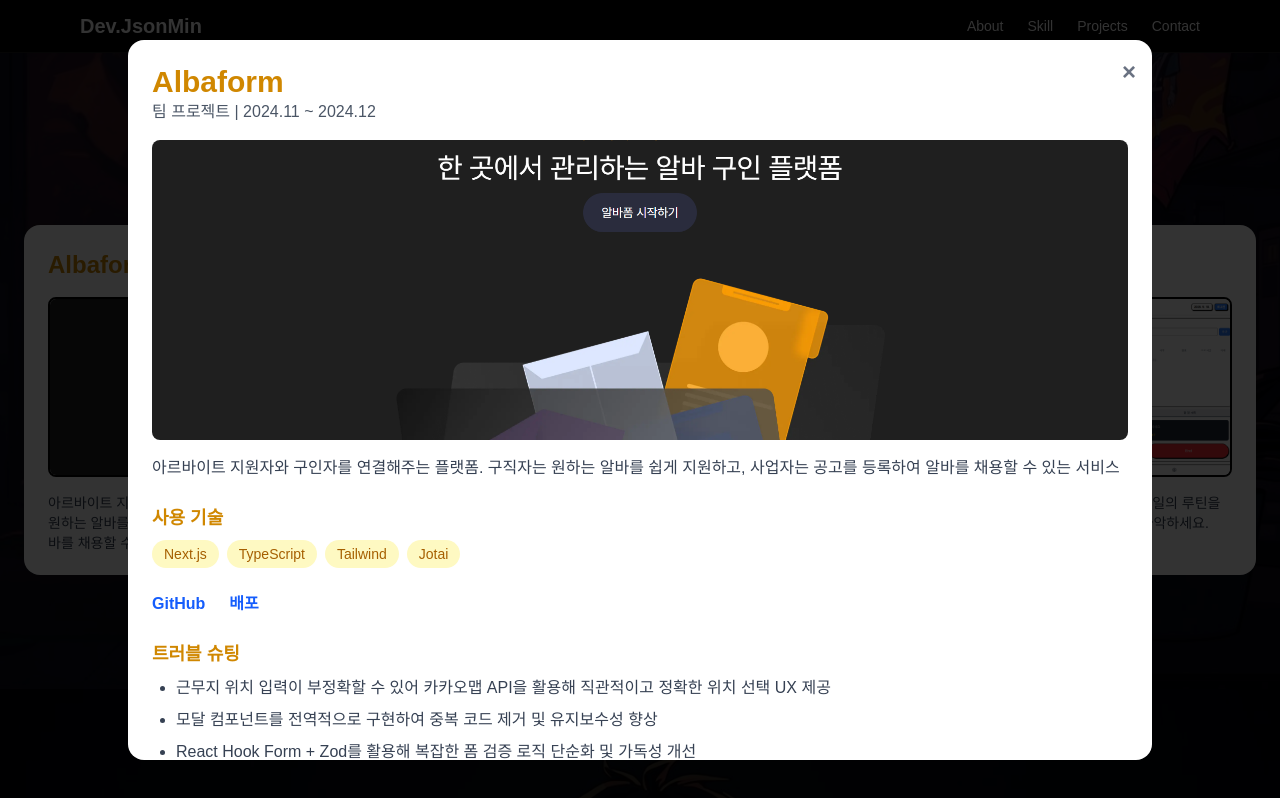
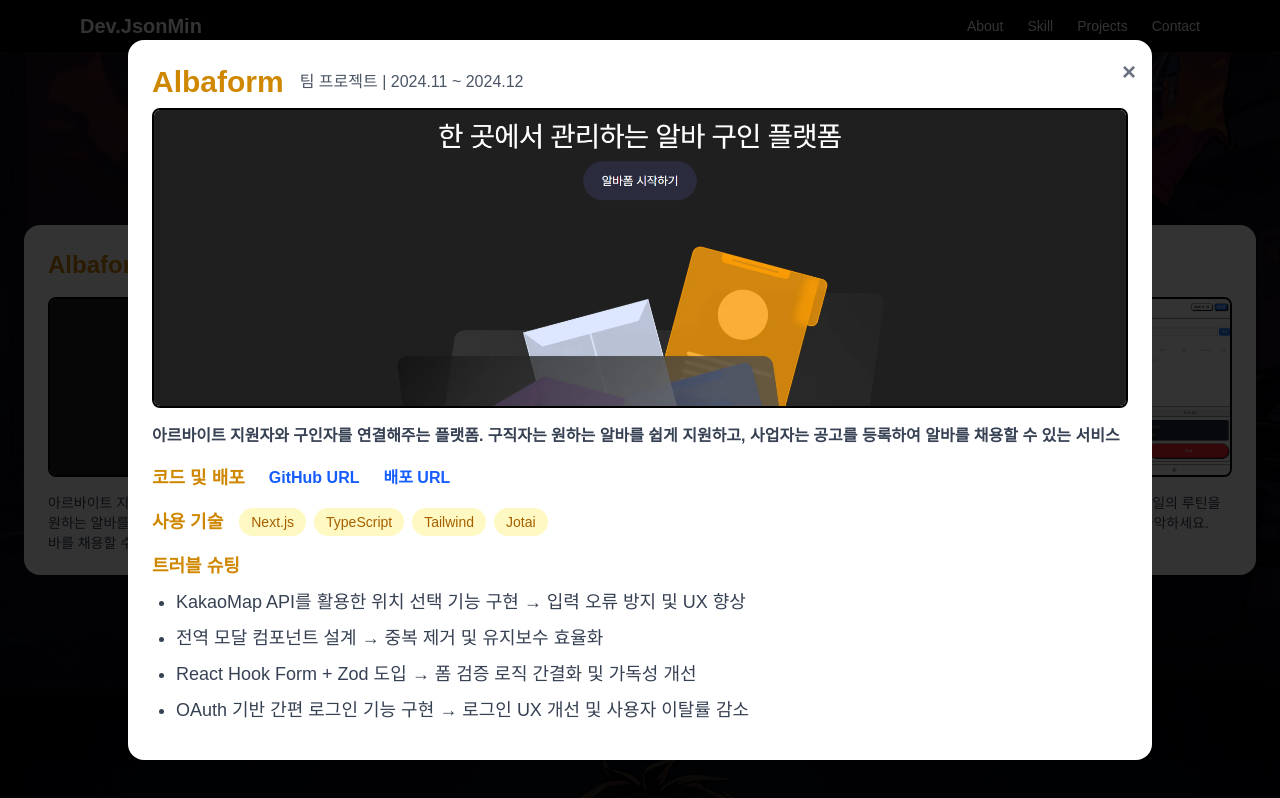
Before and after one commit to venise5224/PortFolio, a Next.js app: page / in a window 1280 px wide. Both pictures are taken after a click on the element 221 px from the left and 2111 px from the top of the page. Shown: the part 1711-2509 px from the top of the page. Built offline with nearby package versions, Linux system fonts and the light colour scheme.

Commit message:
chore: 프로젝트 상세 내용 수정

```diff
--- a/src/components/Project.tsx
+++ b/src/components/Project.tsx
@@ -18,10 +18,10 @@
       githubUrl: "https://github.com/sprint-9-3/albaform",
       techStack: ["Next.js", "TypeScript", "Tailwind", "Jotai"],
       troubles: [
-        "근무지 위치 입력이 부정확할 수 있어 카카오맵 API을 활용해 직관적이고 정확한 위치 선택 UX 제공",
-        "모달 컴포넌트를 전역적으로 구현하여 중복 코드 제거 및 유지보수성 향상",
-        "React Hook Form + Zod를 활용해 복잡한 폼 검증 로직 단순화 및 가독성 개선",
-        "OAuth 기반 간편 로그인 기능으로 사용자 편의성 강화",
+        "KakaoMap API를 활용한 위치 선택 기능 구현 → 입력 오류 방지 및 UX 향상",
+        "전역 모달 컴포넌트 설계 → 중복 제거 및 유지보수 효율화",
+        "React Hook Form + Zod 도입 → 폼 검증 로직 간결화 및 가독성 개선",
+        "OAuth 기반 간편 로그인 기능 구현 → 로그인 UX 개선 및 사용자 이탈률 감소",
       ],
     },
     {
@@ -35,10 +35,10 @@
       githubUrl: "https://github.com/codeit9-temporary/linkbrary",
       techStack: ["Next.js", "TypeScript", "Tailwind", "Zustand"],
       troubles: [
-        "로그인 상태에 따른 동적 페이지 구성을 위해 Zustand 기반 전역 상태 관리 적용",
-        "SNS 공유 기능(카카오톡, X, 메타)을 구현해 서비스 확장성 강화",
-        "간편 로그인 기능으로 회원가입과 로그인 과정을 단일화해 UX 개선",
-        "SEO 최적화를 위해 페이지별 메타데이터 작성 및 구글 서치콘솔 등록",
+        "로그인 상태 전역 관리(Zustand)로 사용자별 동적 페이지 제공 → UX 개선",
+        "카카오톡, X, 메타 공유 기능 구현 → 콘텐츠 확산 및 서비스 확장성 향상",
+        "간편 로그인 로직 개선 → 로그인 및 회원가입 절차 단일화로 사용자 이탈률 감소",
+        "페이지별 메타데이터 작성 및 Google Search Console 등록 → 검색 노출 최적화",
       ],
     },
     {
@@ -50,11 +50,13 @@
       imageUrl: "/images/GodLife_Thumbnail.png",
       link: "https://god-life.vercel.app/",
       githubUrl: "https://github.com/venise5224/GodLife",
-      techStack: ["Next.js", "TypeScript", "Tailwind", "Zustand"],
+      techStack: ["Next.js", "TypeScript", "Tailwind", "Zustand", "Firebase"],
       troubles: [
-        "로그인 상태에 따른 동적 페이지 구성을 위해 Zustand 기반 전역 상태 관리 적용",
-        "간편 로그인 기능으로 회원가입과 로그인 과정을 단일화해 UX 개선",
-        "SEO 최적화를 위해 페이지별 메타데이터 작성 및 구글 서치콘솔 등록",
+        "검색 엔진 최적화를 위해 사이트맵, 메타태그, Google/네이버 소유권 인증 적용 → 검색 노출 향상",
+        "SSR 환경에서 발생한 hydration mismatch 문제 대응 → 시간 정규화 로직 도입으로 배포 오류 방지",
+        "Firebase Authentication 연동 → 이메일/비밀번호 및 Google 간편 로그인 기능 구현으로 UX 개선",
+        "모바일 환경 대응을 위해 767px 이하에서 탭 기반 반응형 레이아웃 설계 → 전 기능 접근 가능",
+        "활동 계획과 기록을 시각화한 타임라인 UI 설계 → 사용자 몰입도 향상 및 일과 기록 흐름 개선",
       ],
     },
   ];
--- a/src/components/modal/ProjectModal.tsx
+++ b/src/components/modal/ProjectModal.tsx
@@ -20,19 +20,21 @@
         onClick={(e) => e.stopPropagation()}
       >
         <button
-          className="absolute top-4 right-4 text-gray-500 text-2xl font-bold"
+          className="absolute top-4 right-4 text-gray-500 text-2xl font-bold cursor-pointer hover:text-gray-800"
           onClick={onClose}
         >
           &times;
         </button>
 
         {/* 제목 + 유형/기간 */}
-        <h3 className="text-2xl md:text-3xl font-bold text-yellow-600">
-          {project.title}
-        </h3>
-        <p className="text-gray-600 mb-4">
-          {project.type} 프로젝트 | {project.period}
-        </p>
+        <div className="flex flex-col md:flex-row md:gap-4 items-start md:items-center">
+          <h3 className="text-2xl md:text-3xl font-bold text-yellow-600">
+            {project.title}
+          </h3>
+          <p className="text-gray-600">
+            {project.type} 프로젝트 | {project.period}
+          </p>
+        </div>
 
         {/* 썸네일 */}
         <Image
@@ -40,16 +42,41 @@
           alt={`${project.title} 상세 이미지`}
           width={600}
           height={300}
-          className="mt-2 object-cover rounded-lg mb-4"
-          style={{ width: "100%", height: "300px" }}
+          className="mt-2 object-cover h-[200px] md:h-[300px] min-w-[300px] rounded-lg border-2 border-black"
+          style={{ width: "100%" }}
         />
 
         {/* 설명 */}
-        <p className="text-gray-700 mb-6">{project.description}</p>
+        <p className="mt-4 text-gray-700 text-sm md:text-base font-bold">
+          {project.description}
+        </p>
+
+        {/* GitHub / 배포 URL */}
+        <div className="mt-4 flex items-center gap-6">
+          <h4 className="font-semibold text-base md:text-lg text-yellow-600">
+            코드 및 배포
+          </h4>
+          <Link
+            href={project.githubUrl}
+            target="_blank"
+            rel="noreferrer"
+            className="text-blue-600 font-bold hover:underline"
+          >
+            GitHub URL
+          </Link>
+          <Link
+            href={project.link}
+            target="_blank"
+            rel="noreferrer"
+            className="text-blue-600 font-bold hover:underline"
+          >
+            배포 URL
+          </Link>
+        </div>
 
         {/* 사용 기술 */}
-        <div className="mb-6">
-          <h4 className="font-semibold text-lg mb-2 text-yellow-600">
+        <div className="mt-4 flex gap-4 items-center">
+          <h4 className="font-semibold text-base md:text-lg text-yellow-600">
             사용 기술
           </h4>
           <div className="flex flex-wrap gap-2">
@@ -64,32 +91,12 @@
           </div>
         </div>
 
-        {/* GitHub / 배포 URL */}
-        <div className="flex gap-6 mb-6">
-          <Link
-            href={project.githubUrl}
-            target="_blank"
-            rel="noreferrer"
-            className="text-blue-600 font-bold hover:underline"
-          >
-            GitHub
-          </Link>
-          <Link
-            href={project.link}
-            target="_blank"
-            rel="noreferrer"
-            className="text-blue-600 font-bold hover:underline"
-          >
-            배포
-          </Link>
-        </div>
-
         {/* 트러블 슈팅 */}
-        <div>
-          <h4 className="font-semibold text-lg mb-2 text-yellow-600">
+        <div className="mt-4">
+          <h4 className="font-semibold text-base md:text-lg mb-2 text-yellow-600">
             트러블 슈팅
           </h4>
-          <ul className="list-disc pl-6 space-y-2 text-gray-700">
+          <ul className="list-disc pl-6 space-y-2 text-gray-700 text-base md:text-lg">
             {project.troubles.map((trouble, index) => (
               <li key={index}>{trouble}</li>
             ))}
```
